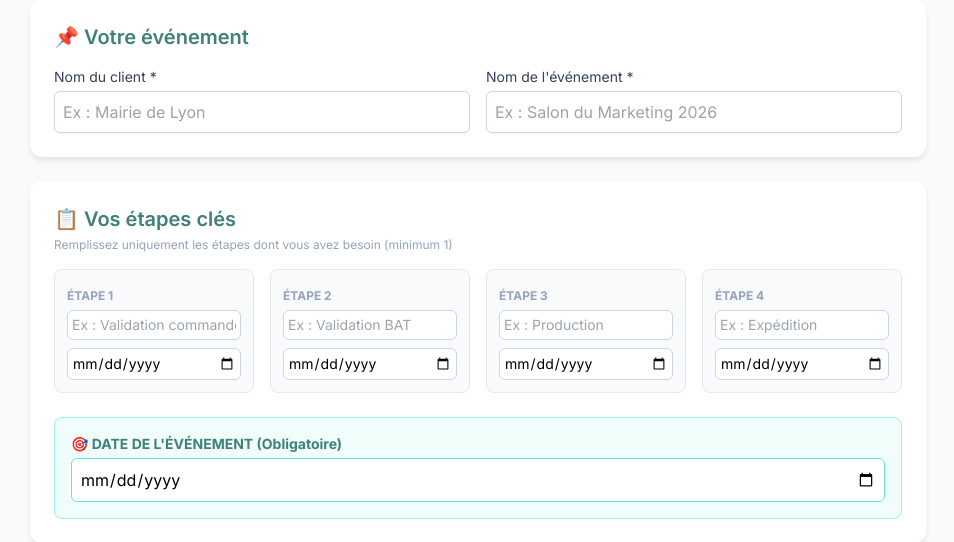
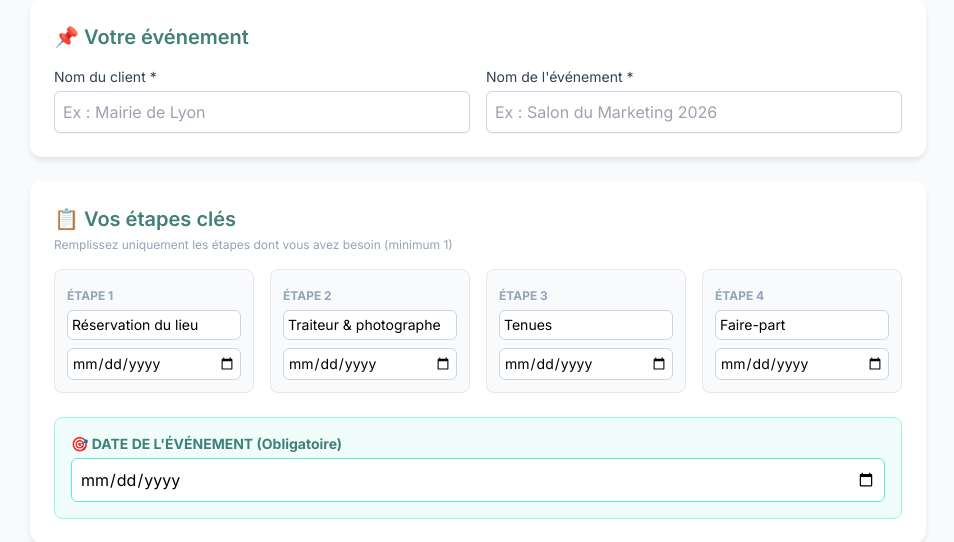
Before and after one commit to Omnipub/Retroplanning, a Flask app: page /formulaire?modele=mariage in a window 1280 px wide. Shown: the part 141-683 px from the top of the page, without its empty margins (162-1116 px from the left). Run offline with Flask 3, Linux system fonts and the light colour scheme; parts of the project's set-up code (start-up, migrations or seed data) failed here and were passed over; some libraries are stand-ins or nearby versions.

Commit message:
Pre-fill étapes 1 à 4 depuis etapes_initiales dans index.html

```diff
--- a/templates/index.html
+++ b/templates/index.html
@@ -65,7 +65,7 @@
 
                     <div class="p-3 border rounded-lg bg-slate-50">
                         <span class="text-xs font-bold text-slate-400 uppercase">Étape 1</span>
-                        <input type="text" name="label1" placeholder="Ex : Validation commande"
+                        <input type="text" name="label1" placeholder="Ex : Validation commande" value="{{ etapes_initiales[0] if etapes_initiales and etapes_initiales|length > 0 else '' }}"
                                class="mt-1 block w-full text-sm border-slate-300 rounded-md border p-1 mb-2">
                         <input type="date" name="date1"
                                class="block w-full text-sm border-slate-300 rounded-md border p-1">
@@ -73,7 +73,7 @@
 
                     <div class="p-3 border rounded-lg bg-slate-50">
                         <span class="text-xs font-bold text-slate-400 uppercase">Étape 2</span>
-                        <input type="text" name="label2" placeholder="Ex : Validation BAT"
+                        <input type="text" name="label2" placeholder="Ex : Validation BAT" value="{{ etapes_initiales[1] if etapes_initiales and etapes_initiales|length > 1 else '' }}"
                                class="mt-1 block w-full text-sm border-slate-300 rounded-md border p-1 mb-2">
                         <input type="date" name="date2"
                                class="block w-full text-sm border-slate-300 rounded-md border p-1">
@@ -81,7 +81,7 @@
 
                     <div class="p-3 border rounded-lg bg-slate-50">
                         <span class="text-xs font-bold text-slate-400 uppercase">Étape 3</span>
-                        <input type="text" name="label3" placeholder="Ex : Production"
+                        <input type="text" name="label3" placeholder="Ex : Production" value="{{ etapes_initiales[2] if etapes_initiales and etapes_initiales|length > 2 else '' }}"
                                class="mt-1 block w-full text-sm border-slate-300 rounded-md border p-1 mb-2">
                         <input type="date" name="date3"
                                class="block w-full text-sm border-slate-300 rounded-md border p-1">
@@ -89,7 +89,7 @@
 
                     <div class="p-3 border rounded-lg bg-slate-50">
                         <span class="text-xs font-bold text-slate-400 uppercase">Étape 4</span>
-                        <input type="text" name="label4" placeholder="Ex : Expédition"
+                        <input type="text" name="label4" placeholder="Ex : Expédition" value="{{ etapes_initiales[3] if etapes_initiales and etapes_initiales|length > 3 else '' }}"
                                class="mt-1 block w-full text-sm border-slate-300 rounded-md border p-1 mb-2">
                         <input type="date" name="date4"
                                class="block w-full text-sm border-slate-300 rounded-md border p-1">
```
